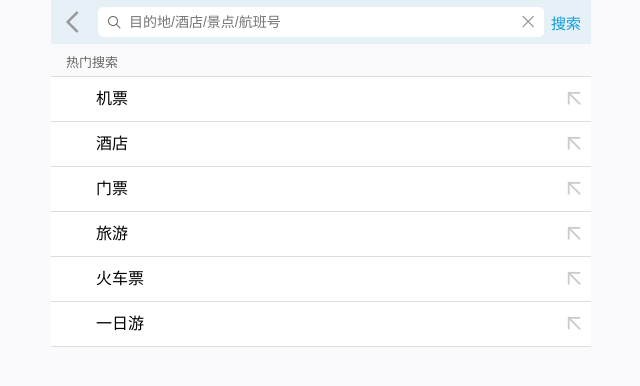
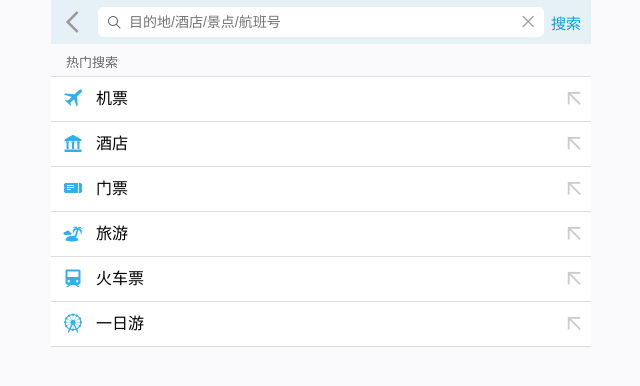
Before and after one commit to dnhyxc/xtrip, a plain HTML site: page html/search.html in a window 1280 px wide. Shown: the whole page, without its empty margins (319-959 px from the left). Drawn offline with Linux system fonts and the light colour scheme.

Commit message:
Add ICONS to popular searches on the Search page

```diff
--- a/css/search.css
+++ b/css/search.css
@@ -154,12 +154,43 @@ li {
 }
 
 .sort-items li a {
+  position: relative;
   box-sizing: border-box;
   display: block;
   width: 100%;
   font: normal 16px/1.5 Arial, "Lucida Grande", Verdana, "Microsoft Yahei", STXihei, hei;
   text-decoration: none;
   color: #000;
+}
+
+.sort-items li .sort-items-icon {
+  position: absolute;
+  top: 11px;
+  left: 12px;
+  width: 20px;
+  height: 20px;
+  background-color: aqua;
+  background: url('../images/select.png') no-repeat;
+  background-size: 20px auto;
+}
+
+.sort-items li .iconList-1 {
+  background-position: 0 -75px;
+}
+.sort-items li .iconList-2 {
+  background-position: 0 -50px;
+}
+.sort-items li .iconList-3 {
+  background-position: 0 -125px;
+}
+.sort-items li .iconList-4 {
+  background-position: 0 -174px;
+}
+.sort-items li .iconList-5 {
+  background-position: 0 -100px;
+}
+.sort-items li .iconList-6 {
+  background-position: 0 -275px;
 }
 
 .sort-items li .font {
@@ -217,7 +248,7 @@ li {
   left: 8px;
   width: 20px;
   height: 20px;
-  background: url(../images/select.png) no-repeat;
+  background: url(../images/select.png) no-repeat 0 0;
   background-size: 20px auto;
 }
 
--- a/html/search.html
+++ b/html/search.html
@@ -29,26 +29,32 @@
       <li>
         <a href="#">机票</a>
         <span class="font">&#xe764;</span>
+        <span class="sort-items-icon iconList-1"></span>
       </li>
       <li>
         <a href="#">酒店</a>
         <span class="font">&#xe764;</span>
+        <span class="sort-items-icon iconList-2"></span>
       </li>
       <li>
         <a href="#">门票</a>
         <span class="font">&#xe764;</span>
+        <span class="sort-items-icon iconList-3"></span>
       </li>
       <li>
         <a href="#">旅游</a>
         <span class="font">&#xe764;</span>
+        <span class="sort-items-icon iconList-4"></span>
       </li>
       <li>
         <a href="#">火车票</a>
         <span class="font">&#xe764;</span>
+        <span class="sort-items-icon iconList-5"></span>
       </li>
       <li>
         <a href="#">一日游</a>
         <span class="font">&#xe764;</span>
+        <span class="sort-items-icon iconList-6"></span>
       </li>
     </ul>
     <div class="list">
```
